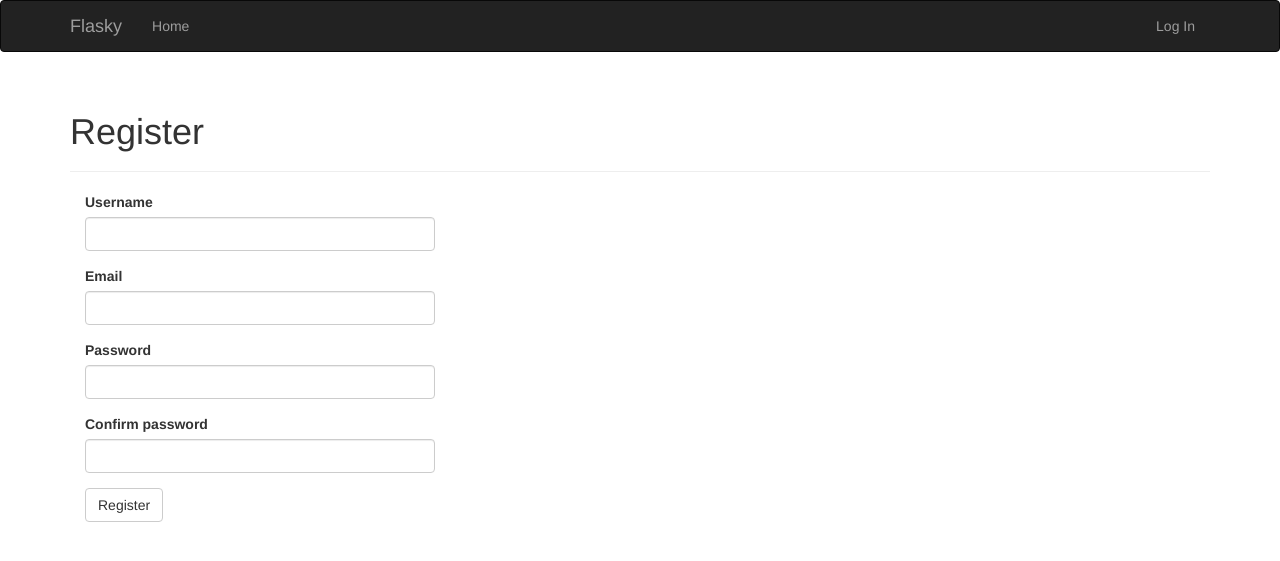
After one commit to baidoosik/mysecnod_flask, a Flask app: page /auth/register in a window 1280 px wide. The commit adds this page. Shown: the top 561 px of the page. Run offline with Flask 2, Linux system fonts and the light colour scheme; parts of the project's set-up code (start-up, migrations or seed data) failed here and were passed over; some libraries are stand-ins or nearby versions.

Commit message:
회원가입 뷰 구현

```diff
--- a/app/auth/forms.py
+++ b/app/auth/forms.py
@@ -1,6 +1,8 @@
 from flask_wtf import FlaskForm
 from wtforms import StringField, PasswordField, BooleanField, SubmitField
-from wtforms.validators import Required, Length, Email
+from wtforms.validators import Required, Length, Email, Regexp, EqualTo
+from wtforms import ValidationError
+from ..models import User
 
 
 class LoginForm(FlaskForm):
@@ -9,3 +11,25 @@ class LoginForm(FlaskForm):
     password = PasswordField('Password', validators=[Required()])
     remember_me = BooleanField('Keep me logged in')
     submit = SubmitField('Log In')
+
+
+class RegistrationForm(FlaskForm):
+    username = StringField('Username', validators=[
+        Required(), Length(1, 64), Regexp('^[A-Za-z][A-Za-z0-9_.]*$',0,
+                                          'Usernames must have only letters, '
+                                          'numbers, dots or underscores')])
+    email = StringField('Email', validators=[Required(), Length(1, 64),
+                                           Email()])
+    password = PasswordField('Password', validators=[
+        Required(), EqualTo('password2', message='Passwords must match.')])
+    password2 = PasswordField('Confirm password', validators=[Required()])
+    submit = SubmitField('Register')
+
+
+    def validate_email(self,field):
+        if User.query.filter_by(email=field.data).first():
+            raise ValidationError('The Email is already used by another user ')
+
+    def validate_username(selfs,field):
+        if User.query.filter_by(user_name=field.data).first():
+            raise ValidationError('The username is already used by another user ')
--- a/app/auth/views.py
+++ b/app/auth/views.py
@@ -1,8 +1,9 @@
 from flask import render_template, redirect, request, url_for, flash
 from flask_login import login_user, logout_user, login_required
 from . import auth
+from .. import db
 from ..models import User
-from .forms import LoginForm
+from .forms import LoginForm,RegistrationForm
 
 @auth.route('/login',methods=['GET','POST'])
 def login():
@@ -23,3 +24,17 @@ def logout():
     logout_user()
     flash('You have been logged out.')
     return redirect(url_for('main.index'))
+
+@auth.route('/register',methods=['GET','POST'])
+def register():
+    form = RegistrationForm()
+
+    if form.validate_on_submit():
+        user = User(user_name=form.username.data,
+                    email=form.email.data,
+                    password=form.password.data)
+        db.session.add(user)
+        flash('finish sign up process')
+        return redirect(url_for('auth.login'))
+
+    return render_template('auth/register.html',form=form)
--- a/app/main/views.py
+++ b/app/main/views.py
@@ -10,7 +10,6 @@ from core.crawling import naver_crawling
 @main.route('/',methods=['GET','POST'])
 def index():
     form =NameForm()
-    name = session['name']
     if form.validate_on_submit():
 
         flash('메일로 크롤링 정보를 보내드렸습니다.')
@@ -24,7 +23,7 @@ def index():
 
         return redirect(url_for('.index')) #post/rediret/get patter 기법. 마지막 요청을 post로 남기지 않기 위해.
 
-    return render_template('index.html',form=form,name=name)
+    return render_template('index.html',form=form)
 
 @main.route('/profile/<int:id>/')
 def profile(id):
--- a/app/models.py
+++ b/app/models.py
@@ -16,8 +16,8 @@ class Role(db.Model):
 class User(UserMixin, db.Model):
     __tablename__ = 'users'
     id= db.Column(db.Integer,primary_key=True)
-    user_name = db.Column(db.String(40),unique=True,index=True)
-    email = db.Column(db.String(60),unique=True,index=True)
+    user_name = db.Column(db.String(64),unique=True,index=True)
+    email = db.Column(db.String(64),unique=True,index=True)
     password_hash = db.Column(db.String(128))
     role_id = db.Column(db.Integer,db.ForeignKey('roles.id'))
 
--- a/app/templates/auth/login.html
+++ b/app/templates/auth/login.html
@@ -9,5 +9,7 @@
 </div>
 <div class="col-md-3">
     {{ wtf.quick_form(form) }}
+    <br>
+    <p>New user? <a href="{{ url_for('auth.register') }}">Click here to register</a>.</p>
 </div>
 {% endblock %}
--- /dev/null
+++ b/app/templates/auth/register.html
@@ -0,0 +1,13 @@
+{% extends 'base.html' %}
+{% import "bootstrap/wtf.html" as wtf %}
+
+{% block title %}Flasky - Register{% endblock %}
+
+{% block page_content %}
+<div class="page-header">
+    <h1>Register</h1>
+</div>
+<div class="col-md-4">
+    {{ wtf.quick_form(form) }}
+</div>
+{% endblock %}
```
Also changed, not shown: app/templates/index.html (+1 -6 lines).
